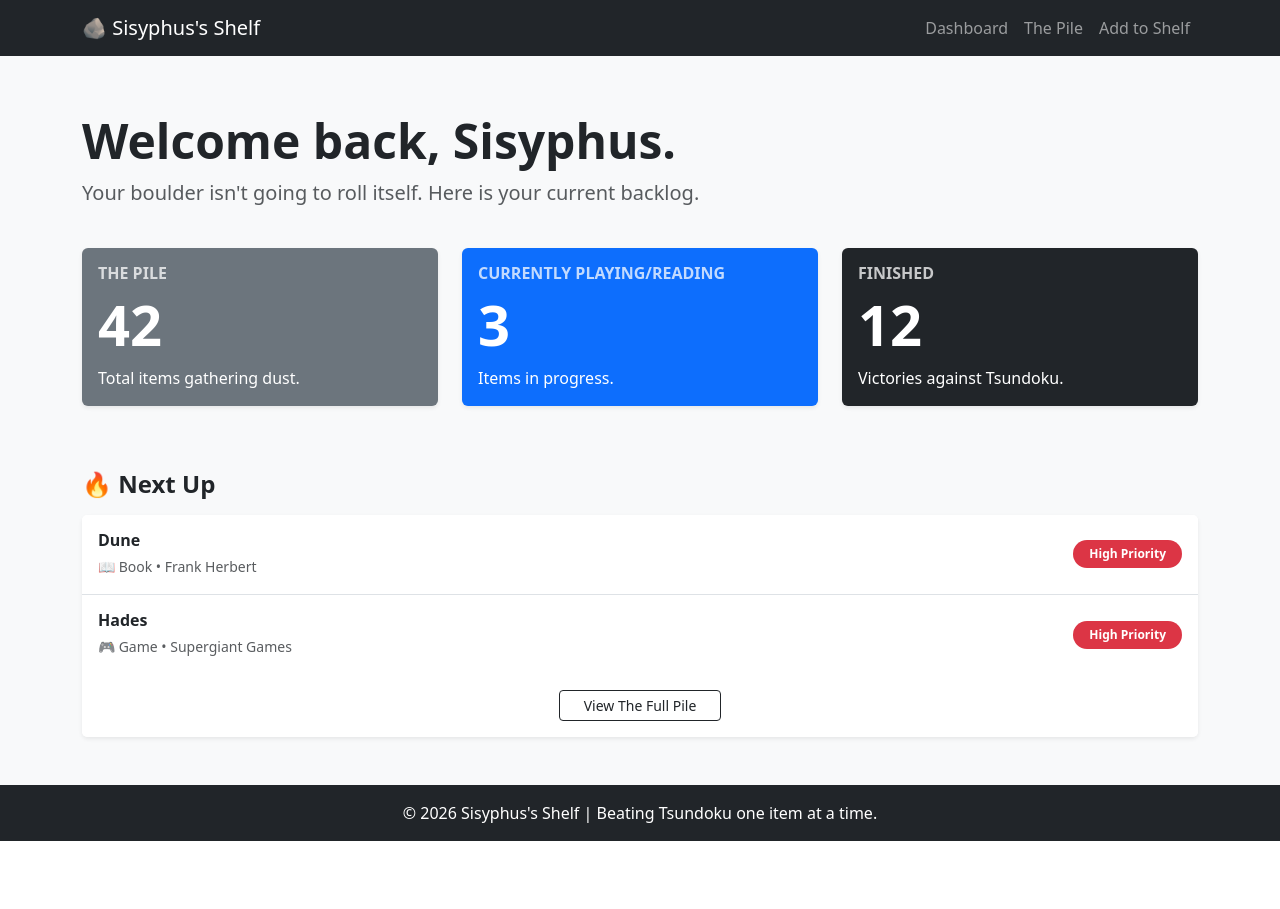
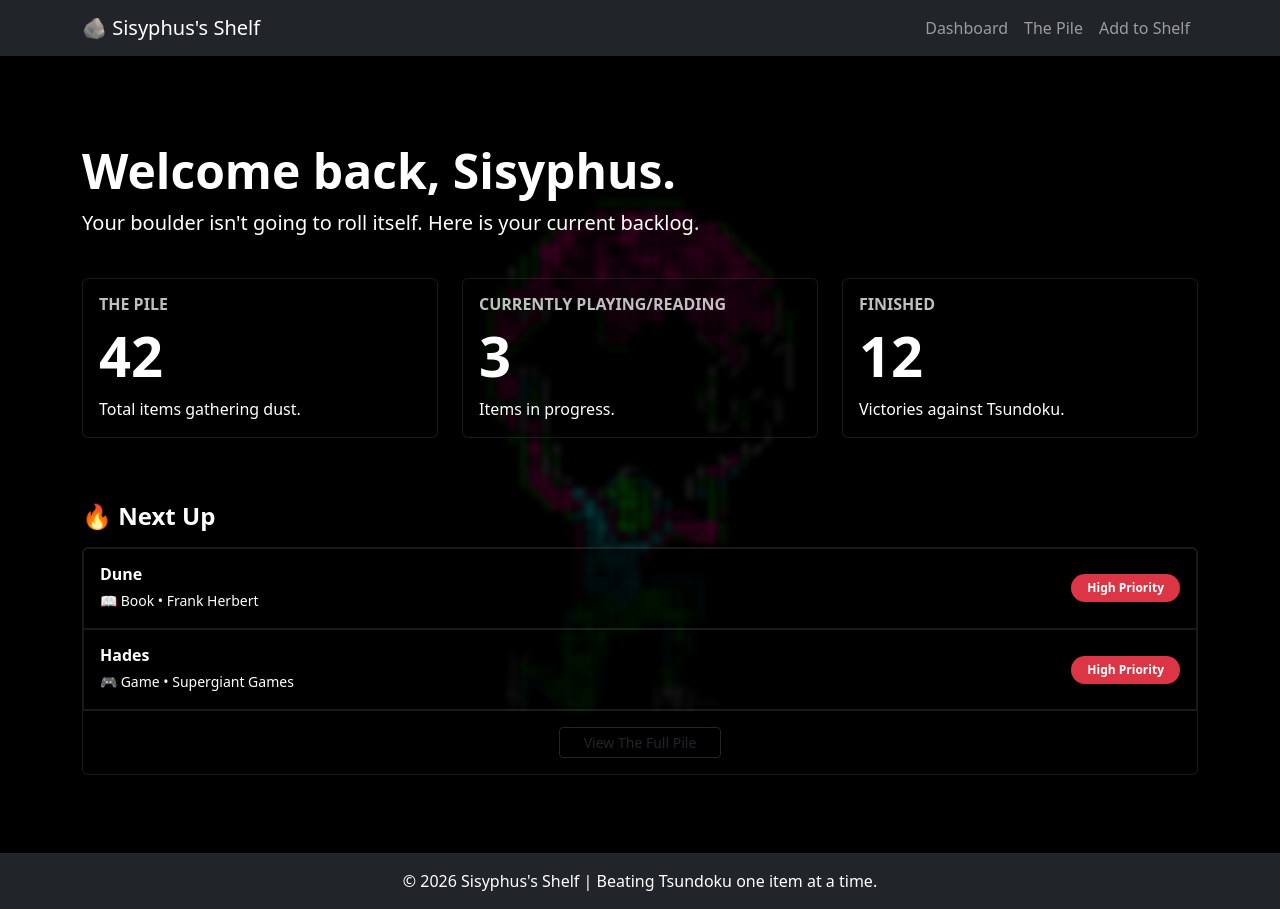
Before and after one commit to Bridgerbb/Sisyphus-Shelf, a Django app: page / in a window 1280 px wide. Before the commit the page ends 841 px from the top, so only its background shows below. Run offline with Django 5.2, Linux system fonts and the light colour scheme.

Commit message:
Updated to dark glass UI with page-specific Sisyphus animations

```diff
--- a/tracker/templates/tracker/add_item.html
+++ b/tracker/templates/tracker/add_item.html
@@ -1,6 +1,10 @@
 {% extends 'tracker/base.html' %}
+{% load static %}
+
+{% block bg_image %}{% static 'tracker/pile.gif' %}{% endblock %}
 
 {% block content %}
+
 <div class="row justify-content-center mt-4">
     <div class="col-lg-8 col-md-10">
 
--- a/tracker/templates/tracker/base.html
+++ b/tracker/templates/tracker/base.html
@@ -1,3 +1,4 @@
+{% load static %}
 <!DOCTYPE html>
 <html lang="en">
 <head>
@@ -5,10 +6,100 @@
     <meta name="viewport" content="width=device-width, initial-scale=1.0">
     <title>Sisyphus's Shelf</title>
     <link href="https://cdn.jsdelivr.net/npm/bootstrap@5.3.0/dist/css/bootstrap.min.css" rel="stylesheet">
+
+    <style>
+        body {
+            background-color: #000000;
+            background-image: url('{% block bg_image %}{% static "tracker/Continuous.gif" %}{% endblock %}');
+            background-size: 45%;
+            background-position: center;
+            background-attachment: fixed;
+            background-repeat: no-repeat;
+            color: #ffffff;
+        }
+
+        .background-overlay {
+            position: fixed;
+            top: 0;
+            left: 0;
+            width: 100%;
+            height: 100%;
+            background-color: rgba(0, 0, 0, 0.65);
+            backdrop-filter: blur(3.5px);
+            z-index: -1;
+        }
+
+        main {
+            padding: 30px 0;
+        }
+
+        .text-muted, .text-secondary {
+            color: #ffffff !important;
+        }
+
+        .card, .list-group-item {
+            background-color: rgba(0, 0, 0, 0.4) !important;
+            border: 1px solid rgba(255, 255, 255, 0.1) !important;
+            color: #ffffff !important;
+        }
+
+        .table {
+            background-color: transparent !important;
+            color: #ffffff !important;
+        }
+
+        th, td {
+            color: #ffffff !important;
+            background-color: transparent !important;
+            border-bottom: 1px solid rgba(255, 255, 255, 0.2) !important;
+        }
+
+        .form-control, .form-select {
+            background-color: rgba(0, 0, 0, 0.4) !important;
+            border: 1px solid rgba(255, 255, 255, 0.2) !important;
+            color: #ffffff !important;
+        }
+
+        .form-control:focus, .form-select:focus {
+            background-color: rgba(0, 0, 0, 0.6) !important;
+            border-color: rgba(255, 255, 255, 0.5) !important;
+            color: #ffffff !important;
+            box-shadow: 0 0 0 0.25rem rgba(255, 255, 255, 0.1) !important;
+        }
+
+        .form-control::placeholder {
+            color: rgba(255, 255, 255, 0.6) !important;
+        }
+
+        option {
+            background-color: #212529;
+            color: #ffffff;
+        }
+
+        /* --- NEW: Catch rogue white boxes and buttons --- */
+        .bg-light, .bg-white {
+            background-color: rgba(0, 0, 0, 0.4) !important;
+            color: #ffffff !important;
+        }
+
+        /* Make light buttons fit the glass theme */
+        .btn-light, .btn-outline-light {
+            background-color: rgba(255, 255, 255, 0.1) !important;
+            color: #ffffff !important;
+            border-color: rgba(255, 255, 255, 0.3) !important;
+        }
+
+        .btn-light:hover, .btn-outline-light:hover {
+            background-color: rgba(255, 255, 255, 0.2) !important;
+            color: #ffffff !important;
+        }
+    </style>
 </head>
-<body class="d-flex flex-column min-vh-100 bg-light">
+<body class="d-flex flex-column min-vh-100">
 
-    <nav class="navbar navbar-expand-lg navbar-dark bg-dark">
+    <div class="background-overlay"></div>
+
+    <nav class="navbar navbar-expand-lg navbar-dark bg-dark shadow-sm">
         <div class="container">
             <a class="navbar-brand" href="{% url 'dashboard' %}">🪨 Sisyphus's Shelf</a>
             <button class="navbar-toggler" type="button" data-bs-toggle="collapse" data-bs-target="#navbarNav">
@@ -35,7 +126,7 @@
         {% endblock %}
     </main>
 
-    <footer class="bg-dark text-white text-center py-3 mt-auto">
+    <footer class="bg-dark text-white text-center py-3 mt-auto shadow-lg">
         <div class="container">
             <p class="mb-0">© 2026 Sisyphus's Shelf | Beating Tsundoku one item at a time.</p>
         </div>
--- a/tracker/templates/tracker/dashboard.html
+++ b/tracker/templates/tracker/dashboard.html
@@ -1,6 +1,10 @@
 {% extends 'tracker/base.html' %}
+{% load static %}
+
+{% block bg_image %}{% static 'tracker/shrug.gif' %}{% endblock %}
 
 {% block content %}
+
 <div class="row mb-4 mt-2">
     <div class="col-12">
         <h1 class="display-5 fw-bold">Welcome back, Sisyphus.</h1>
--- a/tracker/templates/tracker/pile.html
+++ b/tracker/templates/tracker/pile.html
@@ -1,6 +1,10 @@
 {% extends 'tracker/base.html' %}
+{% load static %}
+
+{% block bg_image %}{% static 'tracker/art.gif' %}{% endblock %}
 
 {% block content %}
+
 <div class="row mb-4 mt-2">
     <div class="col-12 d-flex justify-content-between align-items-center">
         <div>
```
Also changed, not shown: tracker/migrations/GIPHY.gif (added), tracker/static/tracker/Continuous.gif (added), tracker/static/tracker/GIPHY.gif (added), tracker/static/tracker/download.gif (added), tracker/static/tracker/masonlindroth.gif (added), tracker/static/tracker/pile.gif (added), tracker/static/tracker/shrug.gif (added), 1 other file.
